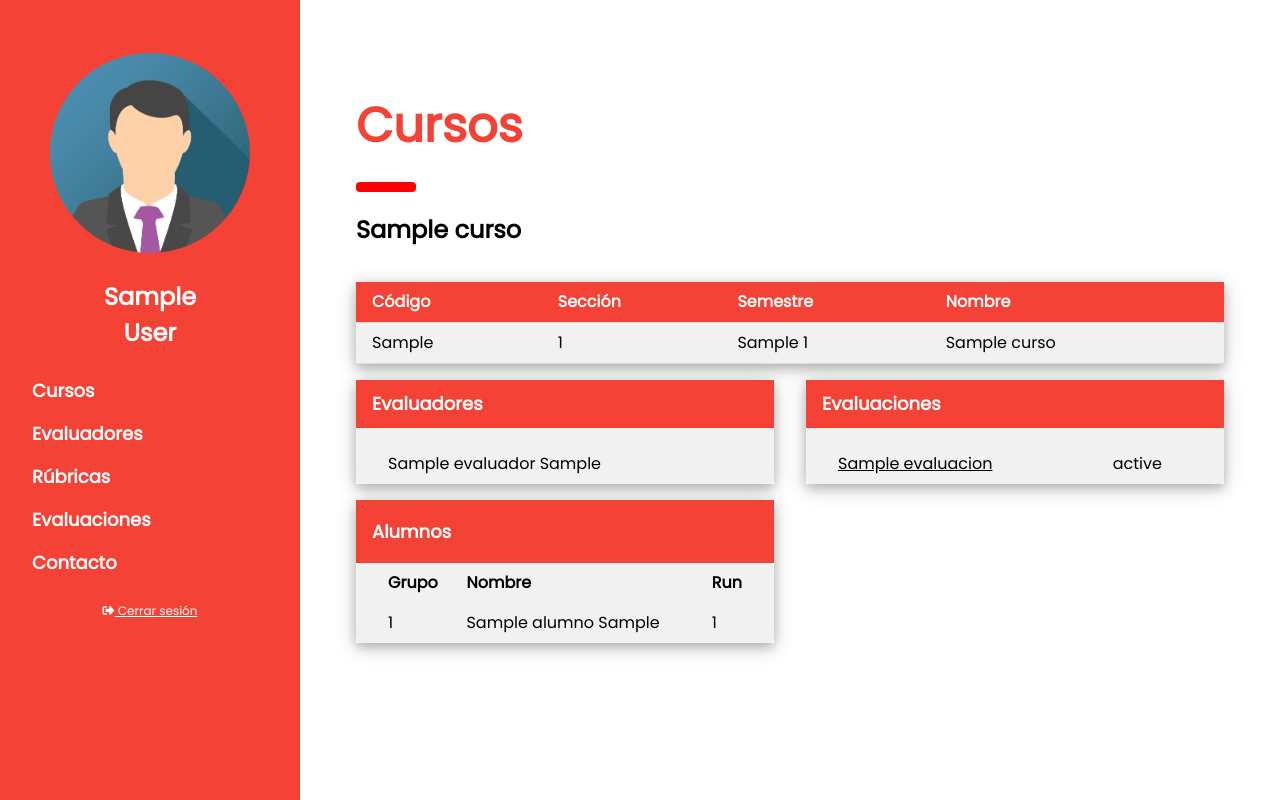
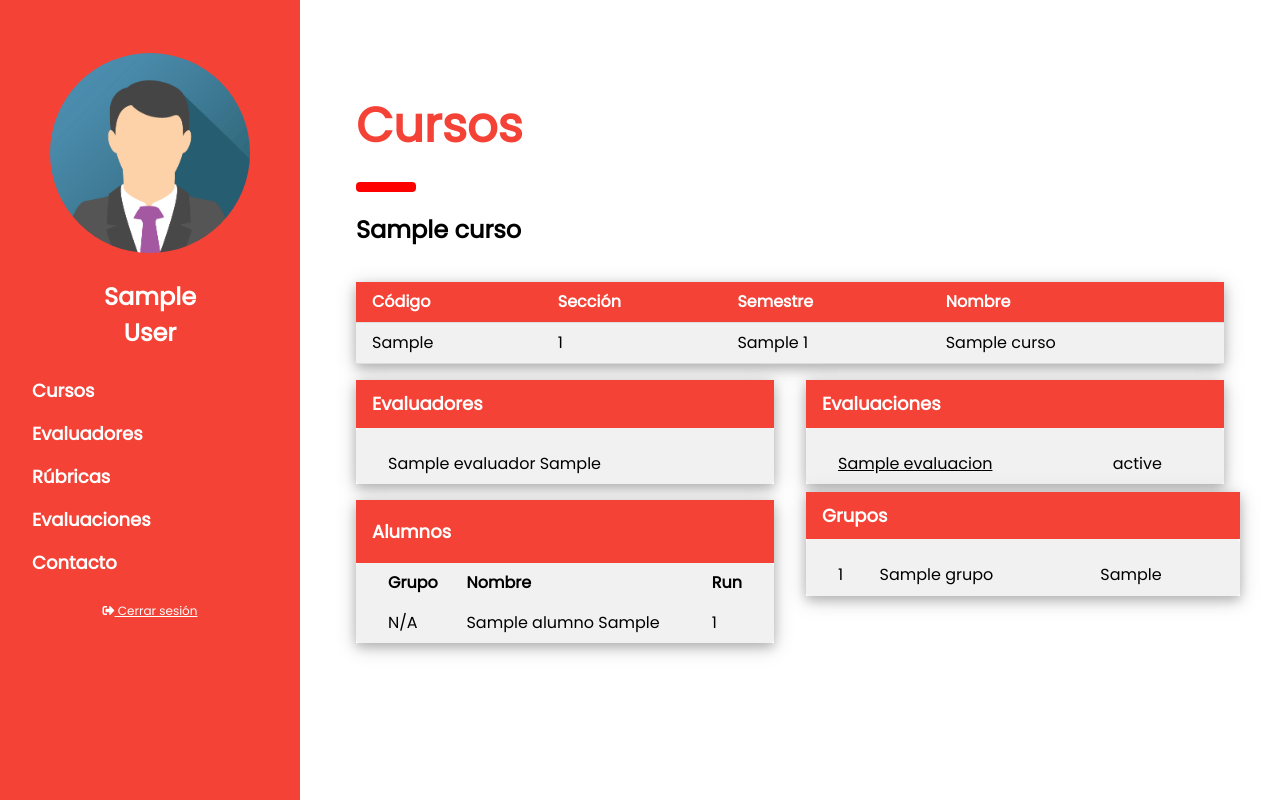
Before and after one commit to DCC-CC4401/2019-1-yet-another-quality-commit-T5, a Django app: page /cursos/1/curso_detalle/ in a window 1280 px wide. Run offline with Django 3.2, Linux system fonts and the light colour scheme; a user stored in the database is signed in; tables that the repository leaves empty hold one stand-in row (values such as "Sample post").

Commit message:
Se agrega formulario para crear grupos en cursos

```diff
--- a/Alumnos/models.py
+++ b/Alumnos/models.py
@@ -23,8 +23,8 @@ class Grupo(models.Model):
     numero = models.IntegerField(default=0)
     nombre = models.CharField(max_length=30, blank=True)
     curso = models.ForeignKey(Curso, on_delete=models.CASCADE)
-    integrante = models.ForeignKey(Alumno, on_delete=models.CASCADE)
-    activo = models.BooleanField(default=True)
+    #integrante = models.ForeignKey(Alumno, on_delete=models.CASCADE, blank=True)
+    activo = models.CharField(max_length=2)
 
     def __str__(self):
         if self.nombre:
--- a/Cursos/forms.py
+++ b/Cursos/forms.py
@@ -1,5 +1,6 @@
 from django import forms
 from Cursos.models import *
+from Alumnos.models import Grupo, Alumno
 
 class AddCurso(forms.Form):
 
@@ -34,16 +35,31 @@ class AddCurso(forms.Form):
         curso.save()
 
 class AddGrupo(forms.Form):
-    Lista_alumnos=("Alumno1", "Alumno2", "Alumno3", "Alumno4")
-    Nombre = forms.CharField(max_length=40,
+    Número = forms.IntegerField(min_value=1, max_value=20,
+                                widget=forms.NumberInput(attrs={'class': 'form-control'}),
+                                required=True)
+    Nombre = forms.CharField(max_length=50,
                              widget=forms.TextInput(attrs={'class': 'form-control'}),
-                             required=True)
+                             required=False)
+    Curso = forms.ModelChoiceField(queryset=Curso.objects,
+                                   widget=forms.Select(attrs={'class':'form-control'}),
+                                   label='Curso')
+    #Integrante = forms.ModelChoiceField(queryset=Alumno.objects,
+                                   #widget=forms.Select(attrs={'class':'form-control'}),
+                                   #label='Integrante')
+    Activo = forms.ChoiceField(choices=(("Activo", "Sí"), ("No activo", "No")),
+                               widget=forms.Select({'class': 'form-control'}),
+                               required=True)
 
     def is_valid(self):
         return super(AddGrupo,self).is_valid()
 
     def save(self, *args, **kwargs):
-        grupo=Grupo(nombre=self.cleaned_data['Nombre'])
+        grupo=Grupo(numero=self.cleaned_data['Número'],
+                    nombre=self.cleaned_data['Nombre'],
+                    curso=self.cleaned_data['Curso'],
+                    #integrante=self.cleaned_data['Integrante'],
+                    activo=self.cleaned_data['Activo'])
 
         grupo.save()
 
--- a/Cursos/urls.py
+++ b/Cursos/urls.py
@@ -7,6 +7,7 @@ urlpatterns = [
     path('delete_curso', views.delete_curso, name='delete_curso'),
     path(r'cursos/<int:pk>/curso_detalle/', views.curso_detalle, name='curso_detalle'),
     path(r'cursos/<int:pk>/agregar_grupo/', views.add_grupo, name='add_grupo'),
+    path(r'cursos/<int:pk>/delete_grupo/', views.delete_grupo, name='delete_curso'),
     path('cursos/<int:pk>/bound_evaluador/', views.bound_evaluador, name='bound_evaluador'),
     path('cursos/<int:pk>/unbound_evaluador/', views.unbound_evaluador, name='unbound_evaluador'),
     path('cursos/<int:pk>/add_evaluacion/', views.add_evaluacion, name='add_evaluacion'),
--- a/Cursos/views.py
+++ b/Cursos/views.py
@@ -7,9 +7,11 @@ from django.http import HttpResponseRedirect
 from .forms import AddCurso, AddGrupo, BoundEvaluador
 from Evaluaciones.forms import AddEvaluacion
 from .models import Curso, EvaluadoresCurso
+
 from Evaluaciones.models import Evaluacion, EvaluadoresEvaluacion
 
 from Alumnos.models import Alumno, Grupo
+
 
 
 @login_required
@@ -54,6 +56,8 @@ def curso_detalle(request, pk):
     bound_evaluador = BoundEvaluador({'curso':curso_id})
     # form para agregar evaluaciones al curso
     add_evaluacion = AddEvaluacion({'curso':curso_id})
+    #
+    add_grupo = AddGrupo({'curso':curso_id})
     # lista de evaluadores
     evaluadores = EvaluadoresCurso.objects.filter(curso=curso_id)
     evaluadores_list = []
@@ -74,7 +78,8 @@ def curso_detalle(request, pk):
                                                                  'alumnos': alumnos,
                                                                  'grupos': grupos,
                                                                  'bound_evaluador': bound_evaluador,
-                                                                 'add_evaluacion': add_evaluacion})
+                                                                 'add_evaluacion': add_evaluacion,
+                                                                 'add_grupo': add_grupo})
 
 
 @login_required
@@ -105,14 +110,31 @@ def all_grupos(request):
 
 @login_required
 def add_grupo(request,pk):
-    curso_id=Curso.objects.get(pk=pk)
-    form = AddGrupo(request.POST)
-    if form.is_valid():
-           form.save()
-           messages.success(request, 'Grupo creado correctamente')
-           return render(request, 'cursos/curso_detalle.html', context={'curso': curso_id})
-    messages.warning('El grupo no pudo ser creado')
-    return render(request, 'cursos/curso_detalle.html', context={'curso': curso_id})
+    if request.POST and request.user.groups.filter(name='Profesores').exists():
+        curso_id=Curso.objects.get(pk=pk)
+        form = AddGrupo(request.POST, pk)
+        if form.is_valid():
+               form.save()
+               messages.success(request, 'Grupo creado correctamente')
+               return HttpResponseRedirect('/cursos/' + str(pk) + '/curso_detalle')
+        messages.warning('El grupo no pudo ser creado')
+        return HttpResponseRedirect('/cursos/' + str(pk) + '/curso_detalle')
+
+@login_required
+def delete_grupo(request, pk):
+    """
+    Elimina un grupo
+    :param request:
+    :return:
+    """
+    if request.POST and request.user.groups.filter(name='Profesores').exists():
+        id = int(request.POST.get('id'))
+        deleted = Grupo.objects.get(pk=id).delete()
+        if deleted is not None:
+            messages.success(request, 'Grupo eliminado correctamente')
+            return HttpResponseRedirect('/cursos/' + str(pk) + '/curso_detalle')
+    messages.warning('El grupo no pudo ser eliminado')
+    return HttpResponseRedirect('/cursos/' + str(pk) + '/curso_detalle')
 
 
 @login_required
--- a/templates/cursos/curso_detalle.html
+++ b/templates/cursos/curso_detalle.html
@@ -227,4 +227,74 @@
         </div>
     </div>
 
+    <!-- Grupos -->
+    <div class="w3-half">
+            <div class="w3-card-4 w3-margin-left">
+                <div class="w3-container w3-red">
+                    <h5><b>Grupos</b></h5>
+                </div>
+                <div id="Grupos" class="w3-container w3-light-gray w3-round">
+                    <p>
+                    <table class="w3-table">
+
+                        {% for grupo in grupos %}
+                            <tr>
+                                <td style="vertical-align:middle">{{ grupo.numero }}</td>
+                                <td style="vertical-align:middle">{{ grupo.nombre }}</td>
+                                <td style="vertical-align: middle">{{ grupo.activo }}</td>
+
+                            </tr>
+                        {% endfor %}
+                        {% if user|is_admin %}
+                            <tr>
+                                <td colspan="3" class="w3-center">
+                                    <button onclick="document.getElementById('agregar_grupo').style.display='block'"
+                                            class="w3-round w3-small w3-button w3-red w3-center">
+                                        <i class="fas fa-plus"></i>
+                                        Agregar
+                                    </button>
+                                </td>
+                            </tr>
+
+                        {% endif %}
+                    </table>
+                </div>
+            </div>
+        </div>
+
+<!-- Formulario de agregar grupo-->
+    <div id="agregar_grupo" class="w3-modal">
+        <div class="w3-modal-content w3-card-4 w3-animate-zoom" style="max-width:600px">
+            <div class="w3-center"><br>
+                <span onclick="document.getElementById('agregar_grupo').style.display='none'"
+                      class="w3-button w3-xlarge w3-transparent w3-display-topright"
+                      title="Close Modal">×</span>
+                <form class="w3-container" action="{% url 'cursos:add_grupo' pk=curso.get_pk %}" method="post">
+                    {% csrf_token %}
+                    <table class="w3-table">
+                        <tr>
+                            <td><b>Número del grupo:</b></td>
+                            <td>{{ add_grupo.Número}}</td>
+                        </tr>
+                        <tr>
+                            <td><b>Nombre del grupo:</b></td>
+                            <td>{{ add_grupo.Nombre }}</td>
+                        </tr>
+                        <tr>
+                            <td><b>Curso:</b></td>
+                            <td>{{ add_grupo.Curso }}</td>
+                        </tr>
+                        <tr>
+                            <td><b>Activo:</b></td>
+                            <td>{{ add_grupo.Activo }}</td>
+                        </tr>
+                    </table>
+                    <button class="w3-button w3-block w3-round w3-red w3-section w3-padding" type="submit">
+                        Agregar
+                    </button>
+                </form>
+            </div>
+        </div>
+    </div>
+
 {% endblock %}
```
